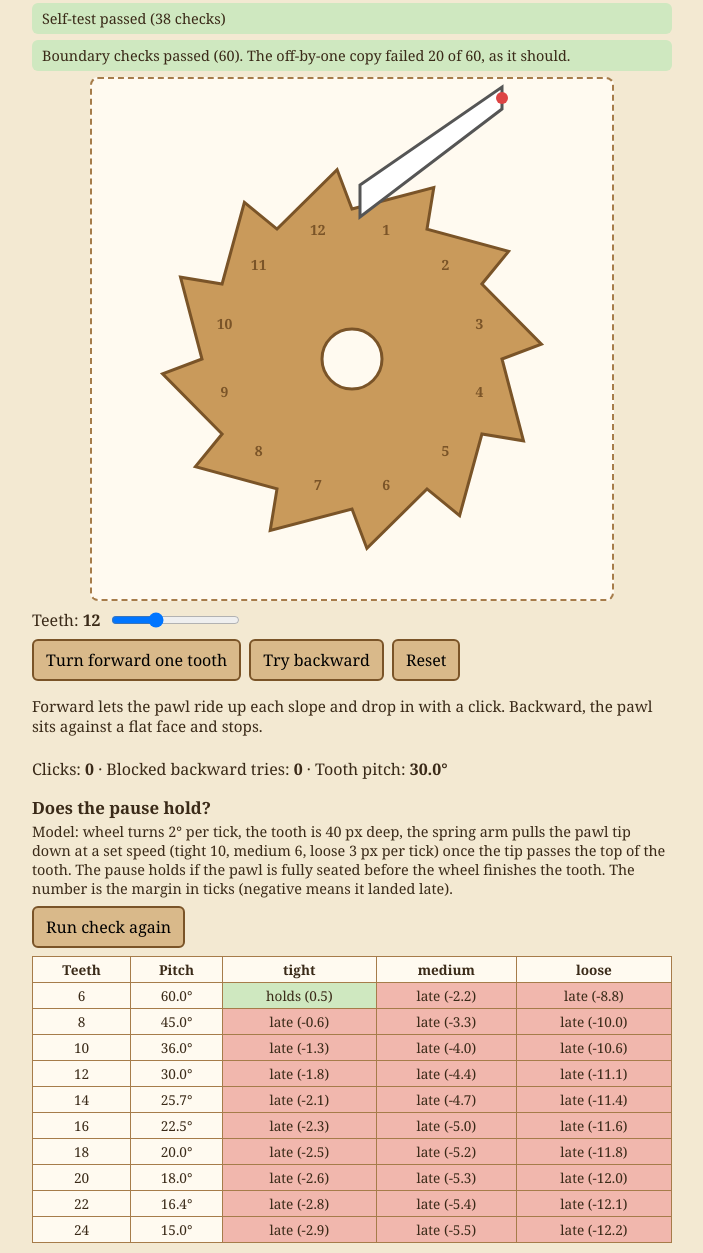
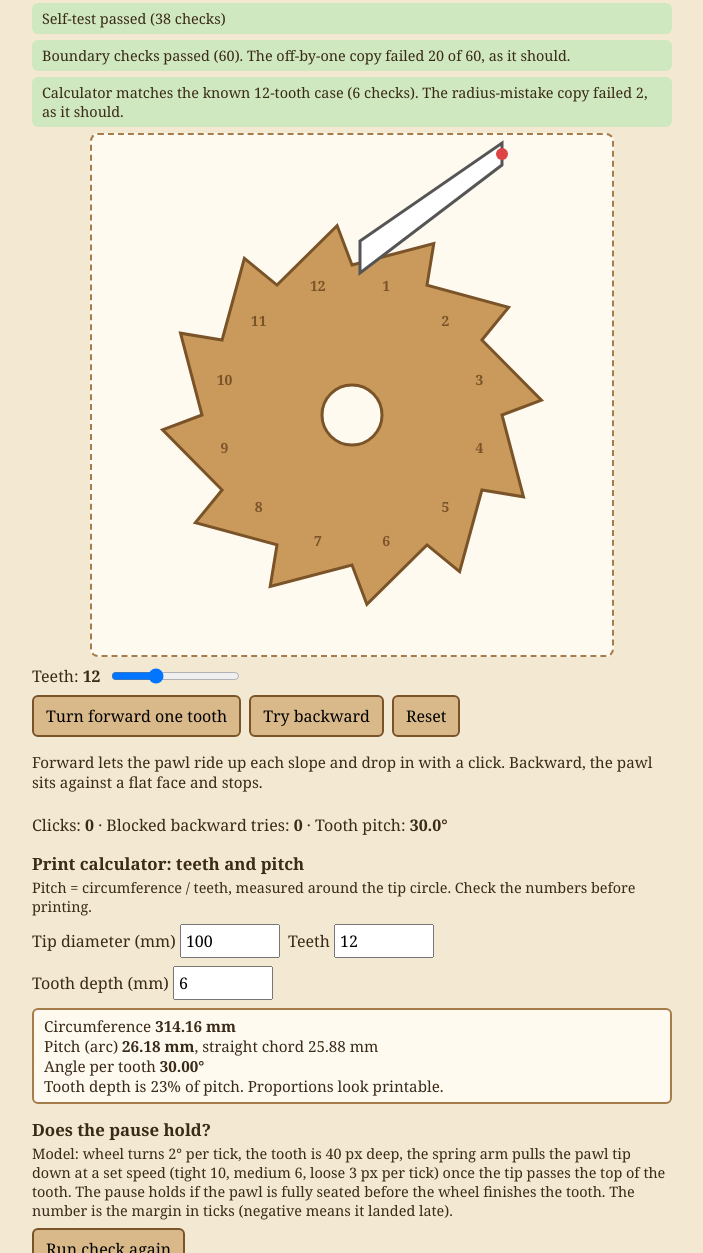
Before and after one commit to Bean-Bengal/cardboard-ratchet-wheel-and-pawl, a plain HTML site: page index.html in a window 1280 px wide. Shown: the part 47-1300 px from the top of the page, without its empty margins (288-991 px from the left). Drawn offline with Linux system fonts and the light colour scheme.

Commit message:
Cardboard Ratchet: Wheel and Pawl, version 4

```diff
--- a/index.html
+++ b/index.html
@@ -5,21 +5,25 @@
 body{margin:0;font-family:Georgia,serif;background:#f3e9d2;color:#3a2a18;padding:12px;max-width:640px;margin:auto}
 h1{font-size:1.3rem;margin:.2em 0}
 h2{font-size:1.05rem;margin:.8em 0 .2em}
-#banner,#banner2{padding:6px 10px;border-radius:6px;font-size:.9rem;margin:6px 0}
+#banner,#banner2,#banner3{padding:6px 10px;border-radius:6px;font-size:.9rem;margin:6px 0}
 .ok{background:#cfe8c0}.bad{background:#f1b7ad}
 canvas{width:100%;max-width:520px;background:#fffaf0;border:2px dashed #a67c4a;border-radius:8px;display:block;margin:auto;touch-action:none}
 .row{display:flex;flex-wrap:wrap;gap:8px;align-items:center;margin:8px 0}
 button{font:inherit;padding:8px 12px;border:2px solid #7a5428;background:#d9b98a;border-radius:6px;cursor:pointer}
 button:focus{outline:3px solid #2a6;outline-offset:2px}
+input[type=number]{font:inherit;width:5.5em;padding:4px}
 #log{font-size:.95rem;min-height:3em}
 table{border-collapse:collapse;width:100%;font-size:.85rem;background:#fffaf0}
 th,td{border:1px solid #a67c4a;padding:3px 5px;text-align:center}
 td.y{background:#cfe8c0}td.n{background:#f1b7ad}
 .wrap{overflow-x:auto}
+#calcout{background:#fffaf0;border:2px solid #a67c4a;border-radius:6px;padding:6px 10px;font-size:.95rem}
 </style></head><body>
+<script data-bean-store>(function(){if(typeof location!=='undefined'&&location&&location.protocol==='about:'&&typeof document!=='undefined'&&document.addEventListener){document.addEventListener('click',function(e){var a=e.target&&e.target.closest&&e.target.closest('a[href^="#"]');if(!a||a.target==='_blank')return;e.preventDefault();try{location.hash=a.getAttribute('href')}catch(x){}},true)}if(typeof window==='undefined')return;try{window.localStorage.getItem('x');return}catch(e){}var d=Object.assign({},window.__BEAN_SAVED||{});function post(){try{parent.postMessage({type:'bean-store',data:d},'*')}catch(e){}}var ls={getItem:function(k){return Object.prototype.hasOwnProperty.call(d,k)?d[k]:null},setItem:function(k,v){d[k]=String(v);post()},removeItem:function(k){delete d[k];post()},clear:function(){d={};post()},key:function(i){return Object.keys(d)[i]||null}};Object.defineProperty(ls,'length',{get:function(){return Object.keys(d).length}});try{Object.defineProperty(window,'localStorage',{value:ls,configurable:true})}catch(e){}})();</script>
 <h1>Cardboard ratchet: wheel and pawl</h1>
 <div id="banner" role="status">checking…</div>
 <div id="banner2" role="status">checking boundaries…</div>
+<div id="banner3" role="status">checking calculator…</div>
 <canvas id="c" width="520" height="520" aria-label="ratchet wheel with pawl"></canvas>
 <div class="row"><label for="n">Teeth: <b id="nv">12</b></label>
 <input id="n" type="range" min="6" max="24" value="12"></div>
@@ -29,6 +33,15 @@ td.y{background:#cfe8c0}td.n{background:#f1b7ad}
 <button id="reset">Reset</button></div>
 <p id="log" aria-live="polite">Forward lets the pawl ride up each slope and drop in with a click. Backward, the pawl sits against a flat face and stops.</p>
 <p>Clicks: <b id="clicks">0</b> &middot; Blocked backward tries: <b id="blocks">0</b> &middot; Tooth pitch: <b id="pitch"></b></p>
+
+<h2>Print calculator: teeth and pitch</h2>
+<p style="font-size:.9rem;margin:.2em 0">Pitch = circumference / teeth, measured around the tip circle. Check the numbers before printing.</p>
+<div class="row">
+<label for="cd">Tip diameter (mm) <input id="cd" type="number" min="1" step="0.5" value="100"></label>
+<label for="ct">Teeth <input id="ct" type="number" min="3" max="200" step="1" value="12"></label>
+<label for="cdp">Tooth depth (mm) <input id="cdp" type="number" min="0" step="0.5" value="6"></label>
+</div>
+<div id="calcout" aria-live="polite"></div>
 
 <h2>Does the pause hold?</h2>
 <p style="font-size:.9rem;margin:.2em 0">Model: wheel turns 2° per tick, the tooth is 40 px deep, the spring arm pulls the pawl tip down at a set speed (tight 10, medium 6, loose 3 px per tick) once the tip passes the top of the tooth. The pause holds if the pawl is fully seated before the wheel finishes the tooth. The number is the margin in ticks (negative means it landed late).</p>
@@ -50,9 +63,7 @@ function tryMove(angle,delta,n){
   const na=Math.max(angle+delta,faceAngle);
   return {moved:na!==angle,clicked:false,newAngle:na,blocked:na>angle+delta};
 }
-// The one comparison: seated exactly when the tooth ends still counts as holding.
 function holdsRule(seat,tEnd){return seat<=tEnd+1e-9}
-// Deliberately wrong copy (off by one at the boundary: < instead of <=). Must fail the edge checks.
 function holdsRuleBroken(seat,tEnd){return seat<tEnd-1e-9}
 function pawlRunWith(rule,n,k,w){
   w=w||2;const p=pitchOf(n),D=40;
@@ -61,7 +72,6 @@ function pawlRunWith(rule,n,k,w){
   return {margin:tEnd-seat,holds:rule(seat,tEnd)};
 }
 function pawlRun(n,k,w){return pawlRunWith(holdsRule,n,k,w)}
-// Arm speed where seat equals tEnd exactly: D/k = 0.15p/w
 function tieSpeed(n,w){w=w||2;return 40/(0.15*pitchOf(n)/w)}
 const ARMS=[['tight',10],['medium',6],['loose',3]];
 function pauseTable(counts){
@@ -105,6 +115,40 @@ function selfTest(){
   r.push(['margin matches hand calc @6 tight',Math.abs(m-expect)<0.05]);
   return r;
 }
+// ---- print calculator ----
+function calcWheel(d,t,depth){
+  const circ=Math.PI*d;
+  const pitch=circ/t;
+  return {circ,pitch,deg:360/t,chord:d*Math.sin(Math.PI/t),depthRatio:pitch>0?depth/pitch:0};
+}
+// Broken twin: uses diameter as if it were the radius
+function calcWheelBroken(d,t,depth){
+  const circ=Math.PI*d/2;
+  return {circ,pitch:circ/t,deg:360/t};
+}
+function calcChecks(fn){
+  const r=[],c=fn(100,12,6);
+  r.push(['100 mm, 12 teeth: circumference 314.16',Math.abs(c.circ-314.159)<0.01]);
+  r.push(['100 mm, 12 teeth: pitch 26.18',Math.abs(c.pitch-26.18)<0.01]);
+  r.push(['12 teeth: 30 degrees',Math.abs(c.deg-30)<1e-9]);
+  r.push(['pitch*teeth = circumference',Math.abs(c.pitch*12-c.circ)<1e-9]);
+  const a=fn(50,12,6),b=fn(100,24,6);
+  r.push(['half diameter, half pitch',Math.abs(a.pitch*2-c.pitch)<1e-9]);
+  r.push(['double teeth, half pitch',Math.abs(b.pitch*2-c.pitch)<1e-9]);
+  return r;
+}
+function calcAdvice(c){
+  if(c.depthRatio>0.6)return 'Teeth are very deep for their pitch (over 60%). They may be weak or the slope too steep.';
+  if(c.pitch<8)return 'Pitch under 8 mm is small for a cardboard or printed tooth. It may not hold.';
+  return 'Proportions look printable.';
+}
+function renderCalc(){
+  const d=+$('cd').value,t=Math.round(+$('ct').value),dp=+$('cdp').value;
+  if(!(d>0)||!(t>=3)){$('calcout').textContent='Enter a diameter above 0 and at least 3 teeth.';return}
+  const c=calcWheel(d,t,dp);
+  $('calcout').innerHTML='Circumference <b>'+c.circ.toFixed(2)+' mm</b><br>Pitch (arc) <b>'+c.pitch.toFixed(2)+' mm</b>, straight chord '+c.chord.toFixed(2)+' mm<br>Angle per tooth <b>'+c.deg.toFixed(2)+'°</b><br>Tooth depth is '+(c.depthRatio*100).toFixed(0)+'% of pitch. '+calcAdvice(c);
+}
+['cd','ct','cdp'].forEach(i=>$(i).oninput=renderCalc);
 function renderTable(){
   const counts=[];for(let n=6;n<=24;n+=2)counts.push(n);
   const rows=pauseTable(counts);
@@ -167,6 +211,15 @@ try{
  else if(!brokenFail.length){b2.className='bad';b2.textContent='Checker is broken: the off-by-one copy passed every boundary check.'}
  else{b2.className='ok';b2.textContent='Boundary checks passed ('+real.length+'). The off-by-one copy failed '+brokenFail.length+' of '+broken.length+', as it should.'}
 }catch(e){$('banner2').className='bad';$('banner2').textContent='Boundary test error: '+e.message}
+try{
+ const real=calcChecks(calcWheel),rf=real.filter(x=>!x[1]);
+ const bro=calcChecks(calcWheelBroken),bf=bro.filter(x=>!x[1]);
+ const b3=$('banner3');
+ if(rf.length){b3.className='bad';b3.textContent='Calculator FAILED: '+rf.map(x=>x[0]).join(', ')}
+ else if(!bf.length){b3.className='bad';b3.textContent='Calculator check is broken: the radius-mistake copy passed.'}
+ else{b3.className='ok';b3.textContent='Calculator matches the known 12-tooth case ('+real.length+' checks). The radius-mistake copy failed '+bf.length+', as it should.'}
+}catch(e){$('banner3').className='bad';$('banner3').textContent='Calculator test error: '+e.message}
+try{renderCalc()}catch(e){$('calcout').textContent='Calculator error: '+e.message}
 try{renderTable()}catch(e){$('sum').textContent='Table error: '+e.message}
 update();
 </script></body></html>
```
